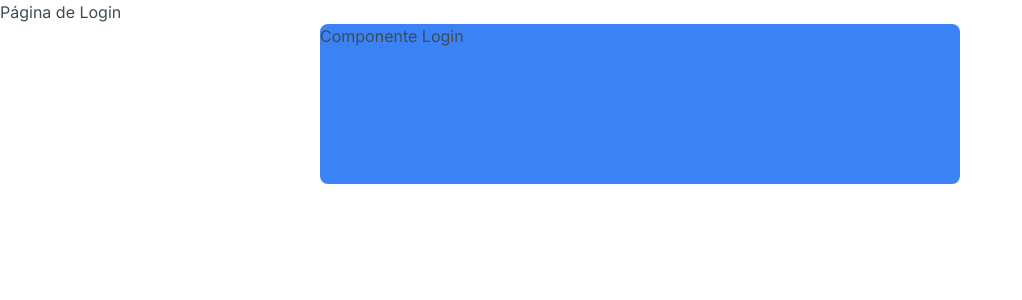
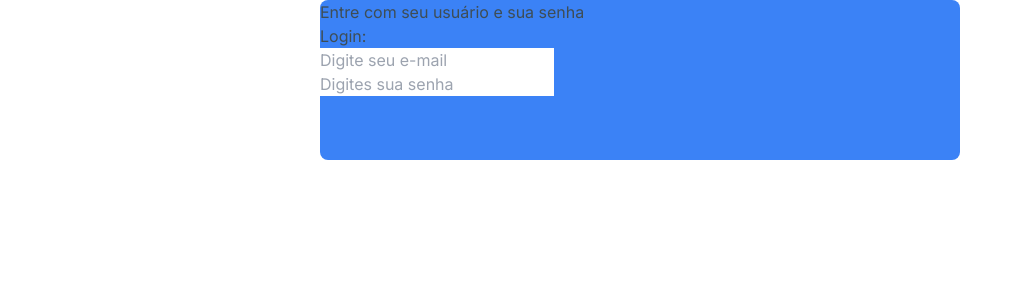
Before and after one commit to luanamsilva/login-system, a Next.js app: page /login in a window 1280 px wide. Shown: the top 300 px of the page, without its empty margins (0-1022 px from the left). Built offline with nearby package versions, Linux system fonts and the light colour scheme.

Commit message:
add-input

```diff
--- a/src/app/login/page.tsx
+++ b/src/app/login/page.tsx
@@ -1,9 +1,13 @@
 import LoginCard from '../../components/LoginCard'
+import Input from '../../components/Input'
 export default function LoginPage() {
   return (
     <main>
-<h1>Página de Login</h1>
-<LoginCard/>
+
+<LoginCard title='Entre com seu usuário e sua senha' label='Login:'>
+<Input type="email" placeholder="Digite seu e-mail"/>
+<Input type="passord" placeholder="Digites sua senha"/>
+  </LoginCard>
     </main>
   )
 }
--- a/src/app/register/page.tsx
+++ b/src/app/register/page.tsx
@@ -1,9 +1,12 @@
 import LoginCard from '../../components/LoginCard'
-export default function RegisterPAge() {
+
+export default function RegisterPage() {
   return (
     <main>
-<h1>Página de Registro</h1>
-<LoginCard/>
+
+<LoginCard  title='Faça seu cadastro para ter acesso' label='Nome do usuário:'>
+
+</LoginCard>
     </main>
   )
 }
--- /dev/null
+++ b/src/components/Button.tsx
@@ -0,0 +1,10 @@
+export default function Button() {
+  return (
+    <main>
+      <div>
+
+<button>Enviar</button>
+  </div>
+    </main>
+  )
+}
--- /dev/null
+++ b/src/components/Input.tsx
@@ -0,0 +1,8 @@
+export default function Input(props) {
+  return (
+  <div>
+     <input {...props}/>
+  </div>
+
+  )
+}
--- a/src/components/LoginCard.tsx
+++ b/src/components/LoginCard.tsx
@@ -1,9 +1,15 @@
-export default function LoginCard() {
+export default function LoginCard({title, label, children}) {
+
+
   return (
     <main>
-      <div>
-        <p className="bg-blue-500 m-auto w-1/2 h-40 rounded-lg" >Componente Login</p>
+      <div className="bg-blue-500 m-auto w-1/2 h-40 rounded-lg" >
 
+<form action="">
+  <h2>{title}</h2>
+  {label}
+ {children}
+</form>
   </div>
     </main>
   )
```
